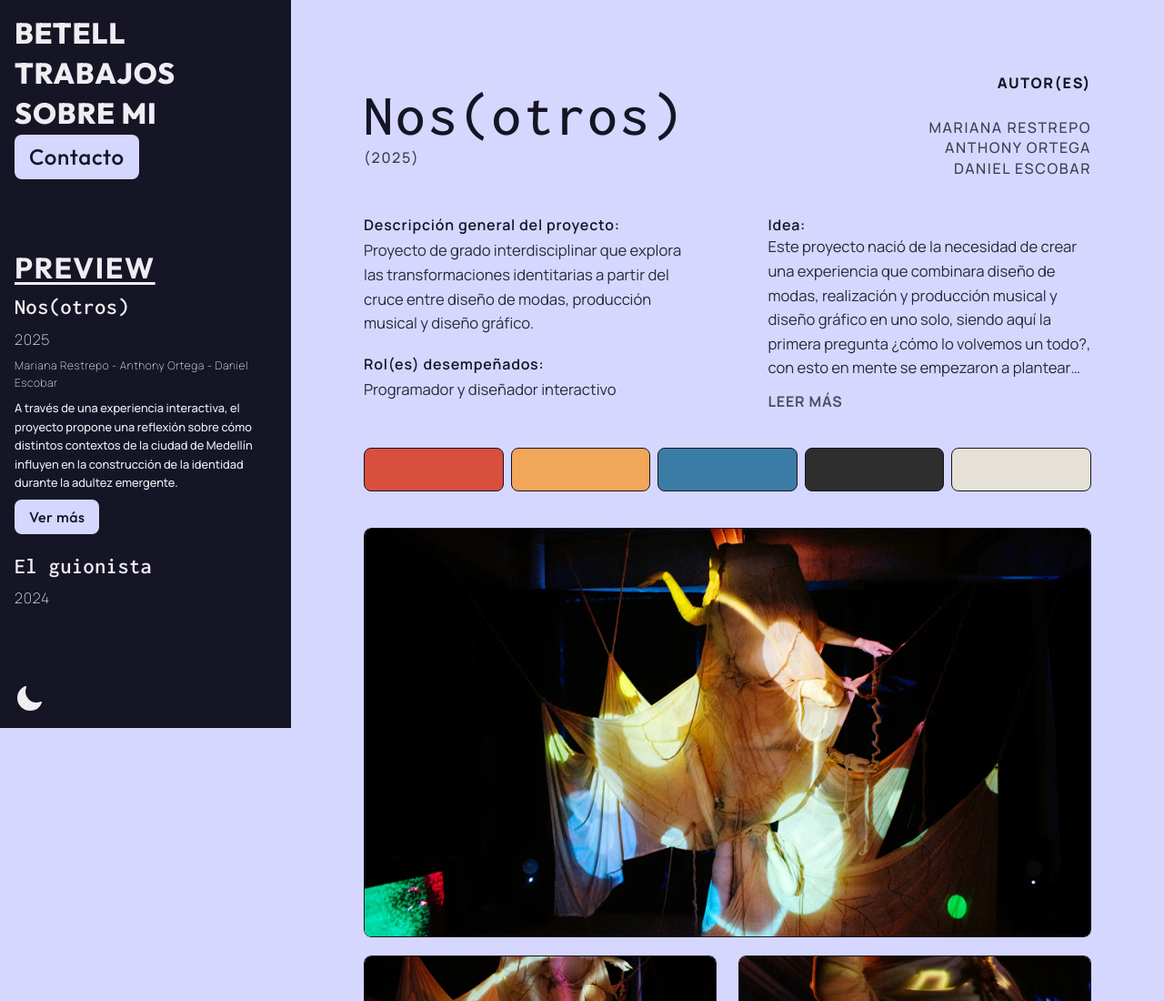
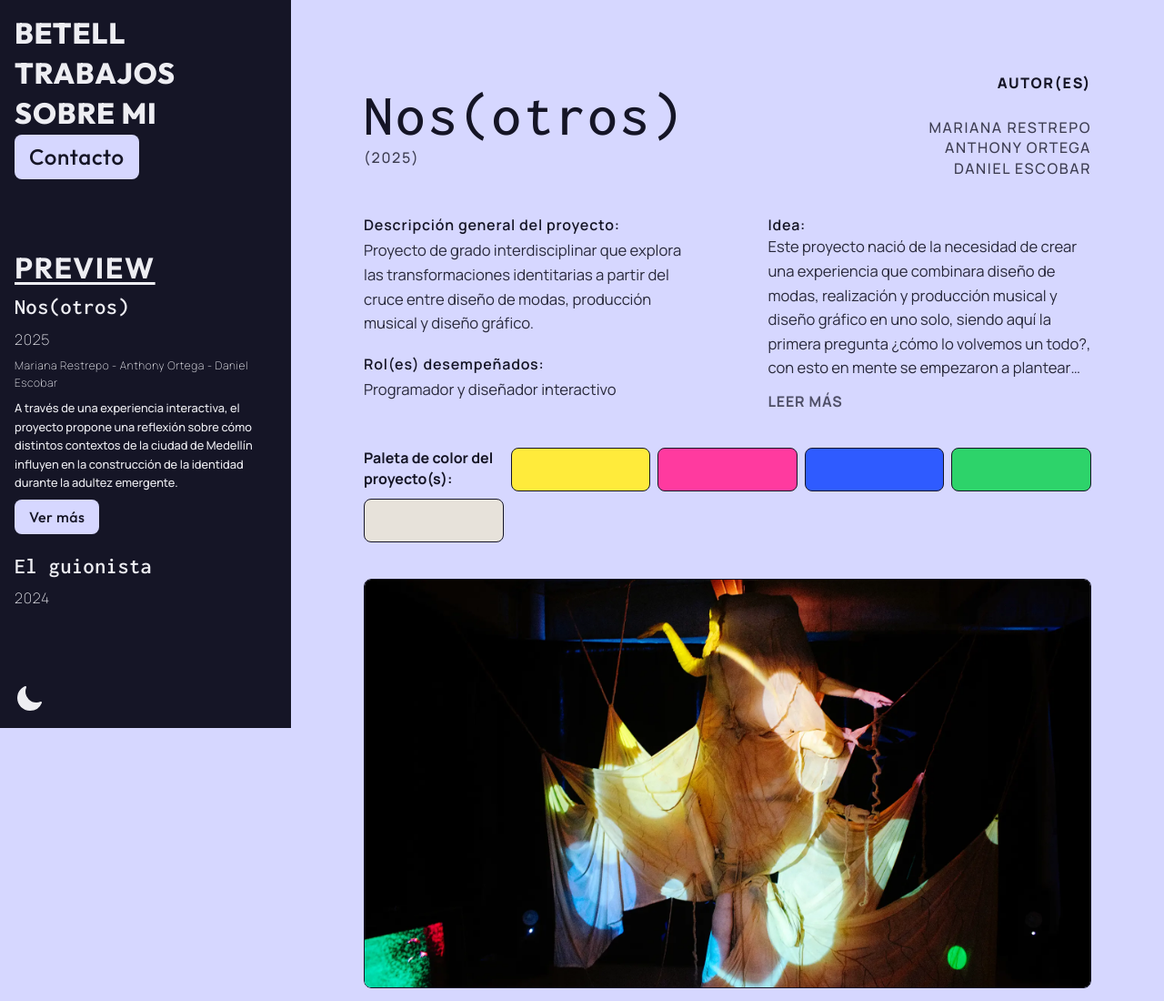
Before and after one commit to Daesk12/portfolio, an Astro site: page /trabajos/nos-otros in a window 1280 px wide. Shown: the top 1100 px of the page at 91% size. Built offline with nearby package versions, Linux system fonts and the light colour scheme; Astro itself is replaced by a stand-in of ours.

Commit message:
Corrección imagenes celular y texto paleta de colores

```diff
--- a/src/data/projects.ts
+++ b/src/data/projects.ts
@@ -62,11 +62,11 @@ export const projects: Project[] = [
       role: 'main',
     },
     palette: [
-      { id: 'p1', hex: '#D94F3D' },
-      { id: 'p2', hex: '#F2A65A' },
-      { id: 'p3', hex: '#3A7CA5' },
-      { id: 'p4', hex: '#2E2E2E' },
-      { id: 'p5', hex: '#E6E1D6' },
+      { id: 'p1', hex: '#FFEB3B' },
+      { id: 'p2', hex: '#FF3A9F' },
+      { id: 'p3', hex: '#2F5BFF' },
+      { id: 'p4', hex: '#2DD36A' },
+      { id: 'p5', hex: '#E7E2DA' },
     ],
     media: [
       { id: 'm2', src: '/images/nos-otros/02.webp', role: 'medium' },
--- a/src/pages/trabajos/[slug].astro
+++ b/src/pages/trabajos/[slug].astro
@@ -96,8 +96,9 @@ const html = project.ddescription ? marked.parse(dedent(project.ddescription[lan
       project.palette && project.palette.length > 0 && (
         <div id="palette" class="grid grid-cols items-center gap-6">
           <div
-            class="grid grid-cols-5 gap-2
+            class="grid grid-cols-5 gap-2 text-primary text-caption text-wider font-manrope font-700
           max-md:grid-cols-1">
+            Paleta de color del proyecto(s):
             {project.palette.map((color) => (
               <button
                 class="h-12 w-full rounded-lg transition hover:scale-y-150 hover:border-accent/50 border border-primary cursor-pointer
@@ -151,7 +152,8 @@ const html = project.ddescription ? marked.parse(dedent(project.ddescription[lan
                 src={img.src}
                 alt=""
                 loading="lazy"
-                class="media-image w-full aspect-16/10 object-cover rounded-lg"
+                class="media-image w-full aspect-16/10 object-cover rounded-lg
+                max-md:aspect-16/10"
               />
             </div>
           ))
@@ -167,8 +169,7 @@ const html = project.ddescription ? marked.parse(dedent(project.ddescription[lan
                 src={img.src}
                 alt=""
                 loading="lazy"
-                class="media-image w-full aspect-square object-cover rounded-lg
-                max-md:aspect-16/10"
+                class="media-image w-full aspect-square object-cover rounded-lg"
               />
             </div>
           ))
```
